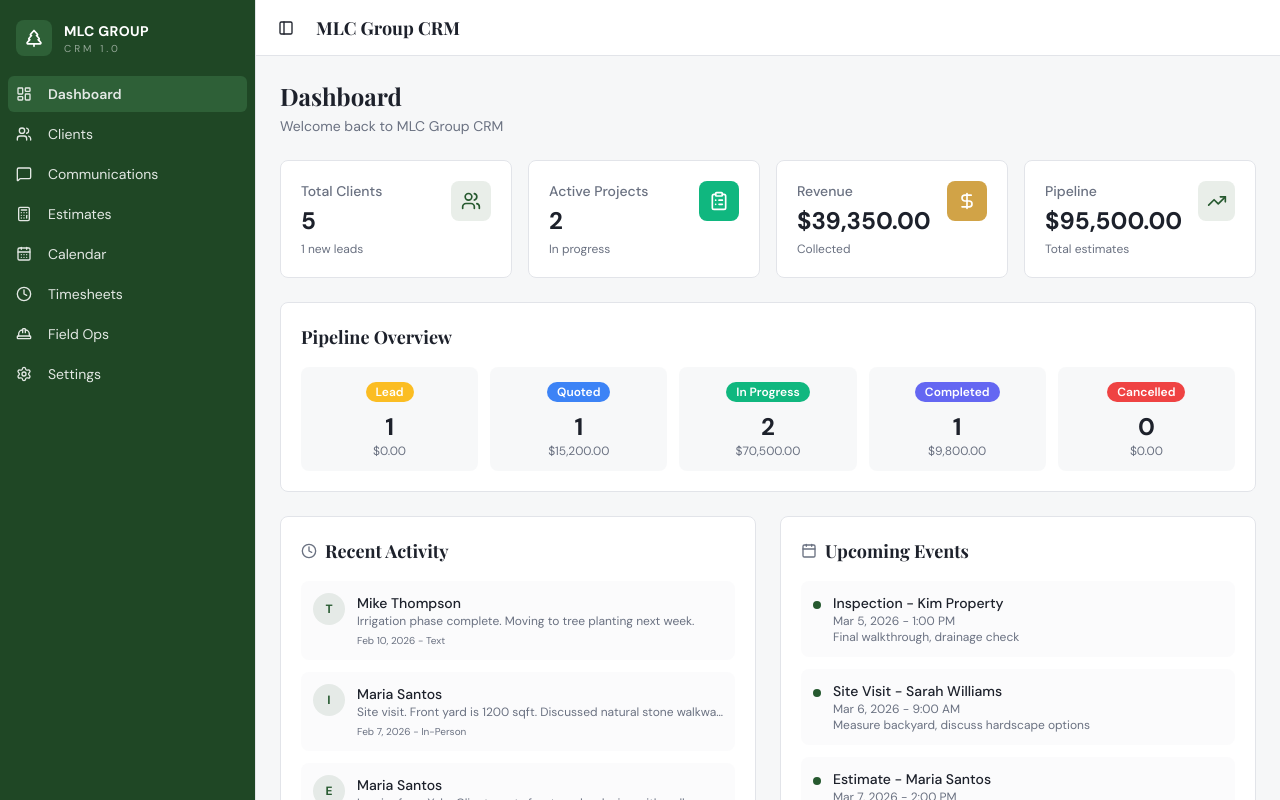
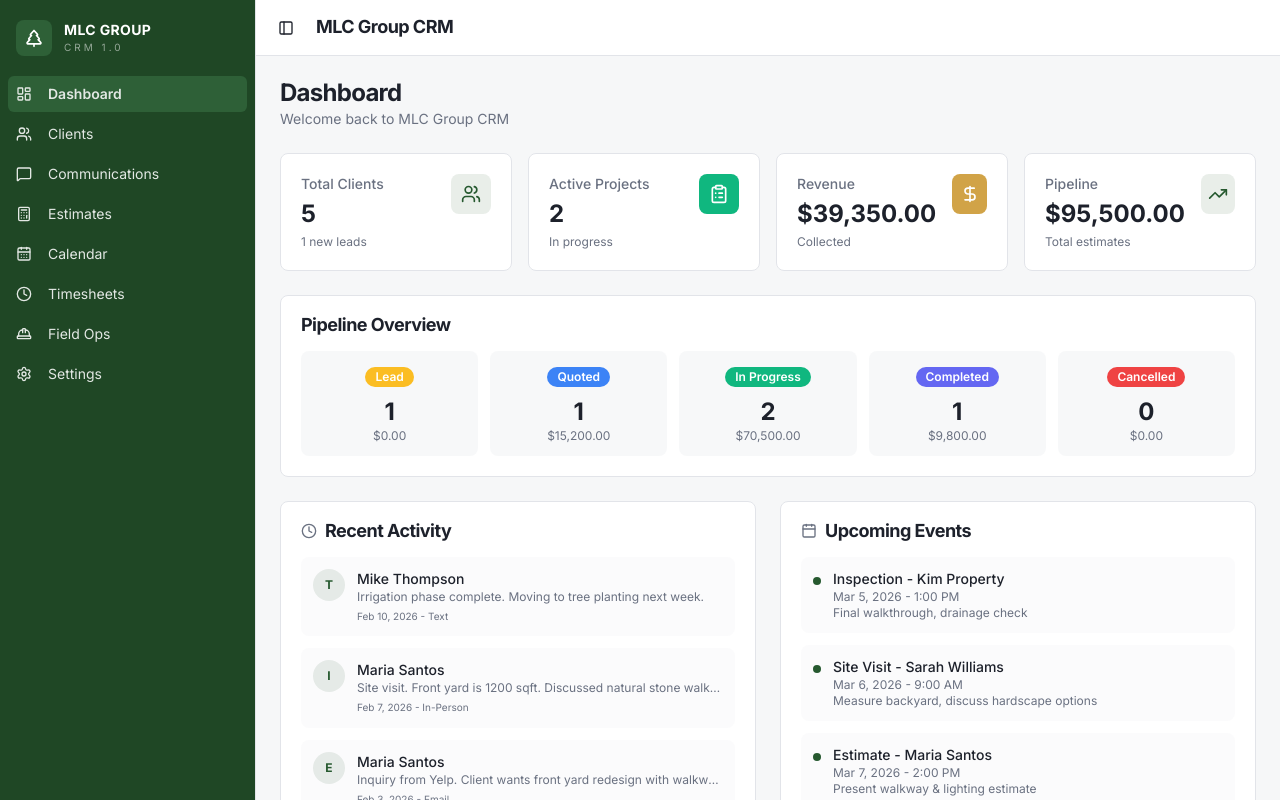
Before and after one commit to GiorgiKemo/mlc-crm, a Next.js app: page / in a window 1280 px wide. Shown: the top 800 px of the page. Built offline with nearby package versions, Linux system fonts and the light colour scheme.

Commit message:
Switch app typography to Inter

```diff
--- a/app/globals.css
+++ b/app/globals.css
@@ -78,7 +78,7 @@
   --color-sidebar-border: hsl(var(--sidebar-border));
   --color-sidebar-ring: hsl(var(--sidebar-ring));
   --font-sans: var(--font-body);
-  --font-display: var(--font-headline);
+  --font-display: var(--font-body);
 }
 
 * {
@@ -95,12 +95,18 @@ body {
   background: hsl(var(--background));
   color: hsl(var(--foreground));
   font-family: var(--font-body), sans-serif;
+  line-height: 1.55;
+  text-rendering: optimizeLegibility;
+  -webkit-font-smoothing: antialiased;
 }
 
 h1,
 h2,
 h3 {
-  font-family: var(--font-headline), serif;
+  font-family: var(--font-body), sans-serif;
+  font-weight: 700;
+  letter-spacing: -0.03em;
+  line-height: 1.05;
 }
 
 a {
--- a/app/layout.tsx
+++ b/app/layout.tsx
@@ -1,18 +1,12 @@
 import type { Metadata } from "next";
-import { DM_Sans, Playfair_Display } from "next/font/google";
+import { Inter } from "next/font/google";
 import "./globals.css";
 
-const bodyFont = DM_Sans({
+const bodyFont = Inter({
   variable: "--font-body",
   subsets: ["latin"],
   display: "swap",
-});
-
-const headlineFont = Playfair_Display({
-  variable: "--font-headline",
-  subsets: ["latin"],
-  weight: ["700", "800"],
-  display: "swap",
+  weight: ["400", "500", "600", "700", "800"],
 });
 
 export const metadata: Metadata = {
@@ -30,10 +24,7 @@ export default function RootLayout({
   children: React.ReactNode;
 }>) {
   return (
-    <html
-      lang="en"
-      className={`${bodyFont.variable} ${headlineFont.variable} min-h-full antialiased`}
-    >
+    <html lang="en" className={`${bodyFont.variable} min-h-full antialiased`}>
       <body className="min-h-full">{children}</body>
     </html>
   );
```
